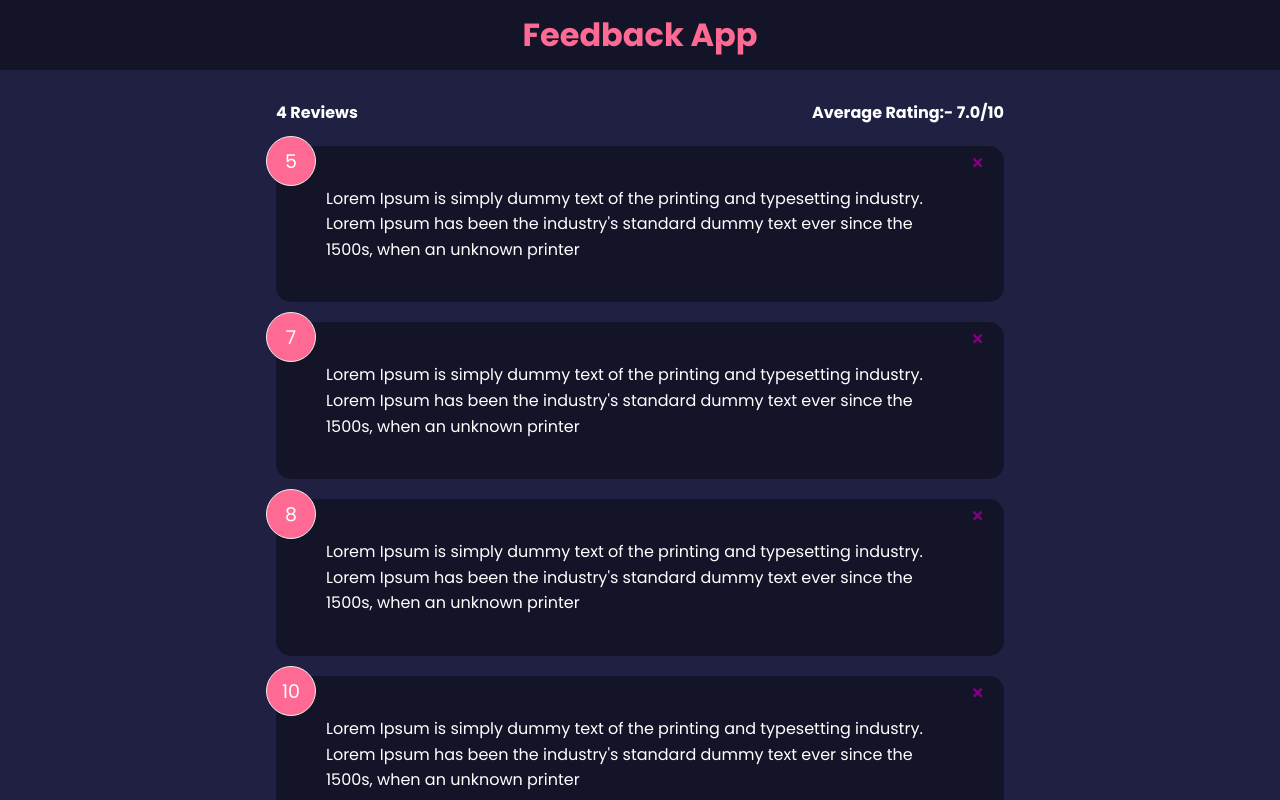
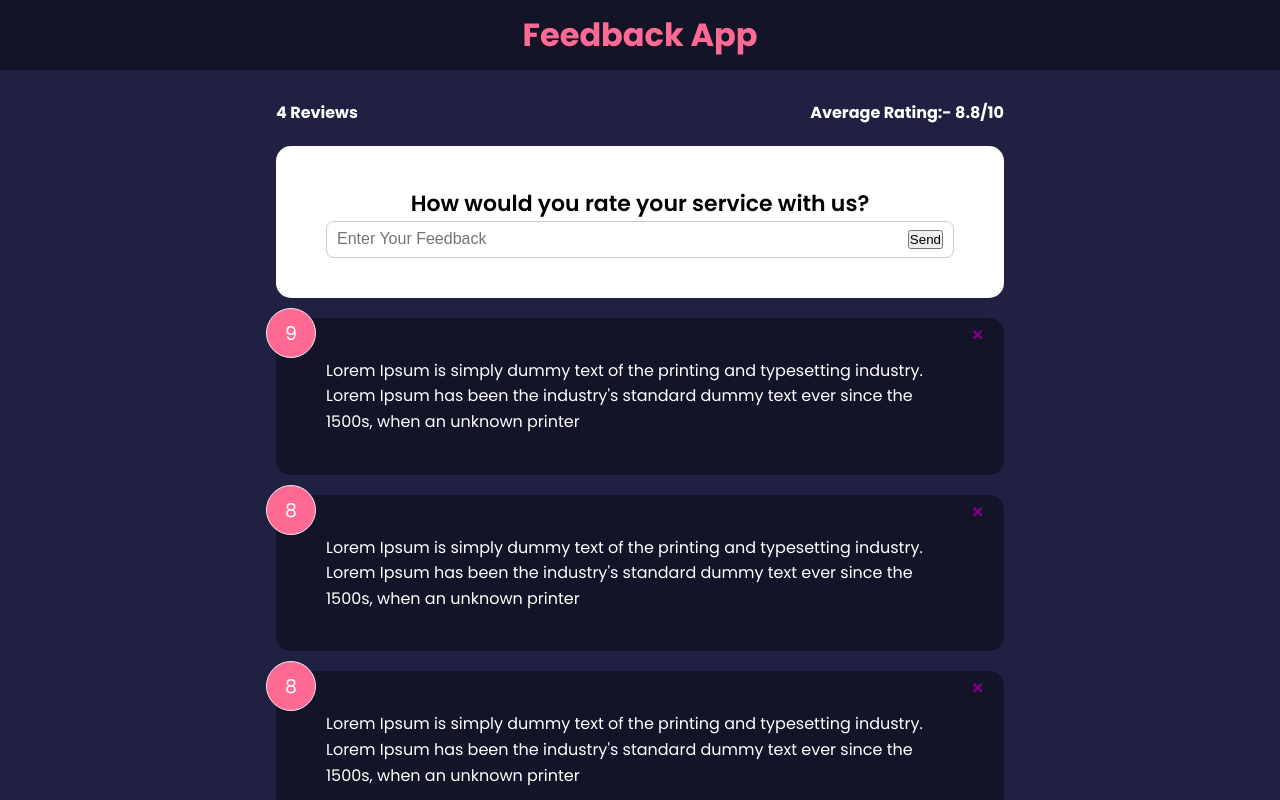
Before and after one commit to Shatakshi-Shukla-Github/Feedback-App, a React (Create React App) app: page / in a window 1280 px wide. Shown: the top 800 px of the page. Built offline with nearby package versions, Linux system fonts and the light colour scheme.

Commit message:
Added the handleTextChange functionality

```diff
--- a/src/App.js
+++ b/src/App.js
@@ -3,6 +3,7 @@
 import FeedbackList from './components/FeedbackList';
 import FeedbackData from "./data/FeedbackData";
 import FeedbackStats from "./components/FeedbackStats";
+import FeedbackForm from "./components/FeedbackForm";
 import {useState} from "react";
 function App() {
   const [feedback,setFeedback]=useState(FeedbackData);
@@ -16,6 +17,7 @@
     <Header/>
     <div className="container">
       <FeedbackStats feedback={feedback}/>
+      <FeedbackForm/>
       <FeedbackList feedback={feedback} handleDelete={deleteFeedback}/>
     </div>
     </>
--- /dev/null
+++ b/src/components/FeedbackForm.jsx
@@ -0,0 +1,26 @@
+import { useState } from "react";
+import Card from "./shared/Card";
+function FeedbackForm() {
+  const [text, setText] = useState("");
+  const handleTextChange = (e) => {
+    setText(e.target.value);
+  };
+  return (
+    <Card>
+      <form>
+        <h2>How would you rate your service with us?</h2>
+        <div className="input-group">
+          <input
+            type="text"
+            placeholder="Enter Your Feedback"
+            onChange={handleTextChange}
+            value={text}
+          />
+          <button type="submit">Send</button>
+        </div>
+      </form>
+    </Card>
+  );
+}
+
+export default FeedbackForm;
--- a/src/components/FeedbackStats.jsx
+++ b/src/components/FeedbackStats.jsx
@@ -1,7 +1,8 @@
 function FeedbackStats({ feedback }) {
-  let average = Math.floor(
-    feedback.reduce((acc, cur) => acc + cur.rating, 0) / feedback.length,
-  );
+  let average =
+    feedback.reduce((acc, cur) => {
+      return acc + cur.rating;
+    }, 0) / feedback.length;
   // const decimal = (num) => {
   //   return Number.parseFloat(num).toFixed(1);
   // };
--- a/src/data/FeedbackData.js
+++ b/src/data/FeedbackData.js
@@ -1,11 +1,11 @@
 const FeedbackData=[ {
       id: 1,
-      rating: 5,
+      rating: 9,
       text: "Lorem Ipsum is simply dummy text of the printing and typesetting industry. Lorem Ipsum has been the industry's standard dummy text ever since the 1500s, when an unknown printer",
     },
  {
       id: 2,
-      rating: 7,
+      rating: 8,
       text: "Lorem Ipsum is simply dummy text of the printing and typesetting industry. Lorem Ipsum has been the industry's standard dummy text ever since the 1500s, when an unknown printer",
     },
  {
```
